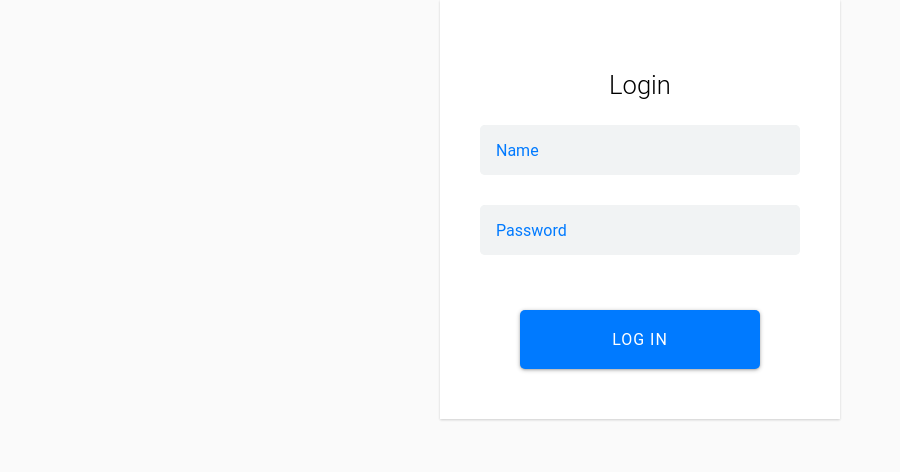
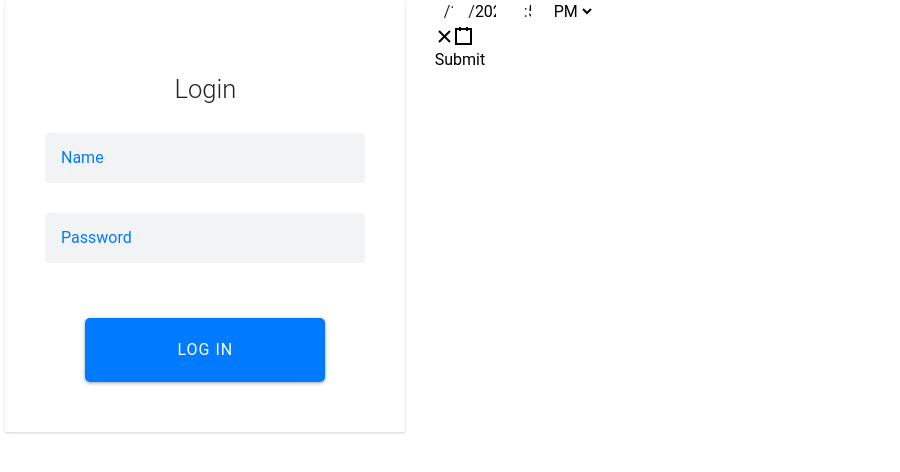
Before and after one commit to conoroheocha/distSystFrontend, a React (Create React App) app: page / in a window 1280 px wide. Shown: the top 472 px of the page, without its empty margins (0-900 px from the left). Built offline with nearby package versions, Linux system fonts and the light colour scheme.

Commit message:
restructure

```diff
--- a/src/App.js
+++ b/src/App.js
@@ -1,11 +1,11 @@
 import './App.scss';
-import LoginContainer from './Login';
-import Submit from './Submit';
+import 'bootstrap/dist/css/bootstrap.min.css';
+import Layout from "./Layout"
 
 function App() {
   return (
     <div className="App">
-      <LoginContainer />
+      <Layout />
     </div>
   );
 }
--- /dev/null
+++ b/src/GetTimes.js
@@ -0,0 +1,15 @@
+import { Component } from "react";
+
+class GetTimes extends Component {
+    fetchTimes() {
+
+    }
+
+    render() {
+        return (
+            <div></div>
+        )
+    }
+}
+
+export default GetTimes
--- /dev/null
+++ b/src/Layout.js
@@ -0,0 +1,31 @@
+import { Component } from "react";
+import './App.scss';
+import 'bootstrap/dist/css/bootstrap.min.css';
+import LoginContainer from './Login';
+import Submit from './Submit';
+import { Col, Row, Container } from "react-bootstrap";
+import GetTimes from './GetTimes';
+
+class Layout extends Component {
+    setLogin(login) {
+        this.setState({ login: login });
+    }
+
+    render() {
+        return (
+            <Row md={4}>
+                <Col md={4}>
+                    <div><LoginContainer /></div>
+                </Col>
+                <Col md={4}>
+                    <div><Submit /></div>
+                </Col>
+                <Col md={4}>
+                    <div><GetTimes /></div>
+                </Col>
+            </Row>
+        )
+    }
+}
+
+export default Layout
```
